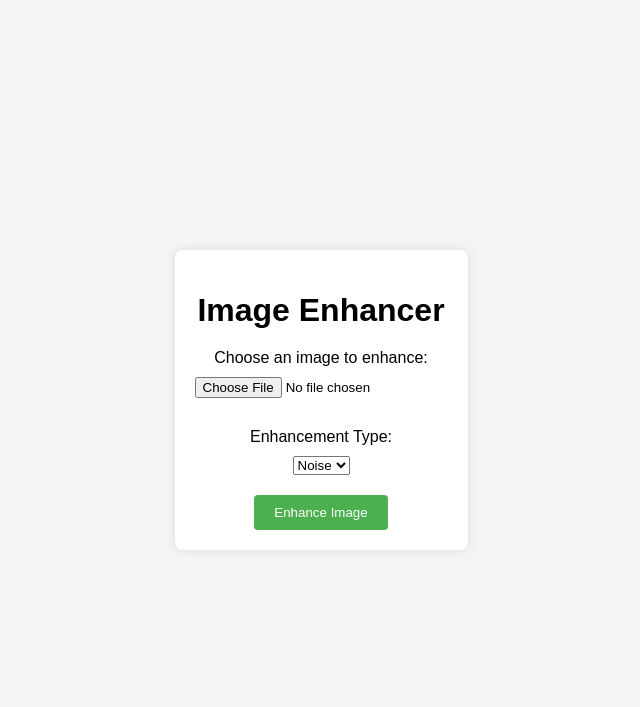
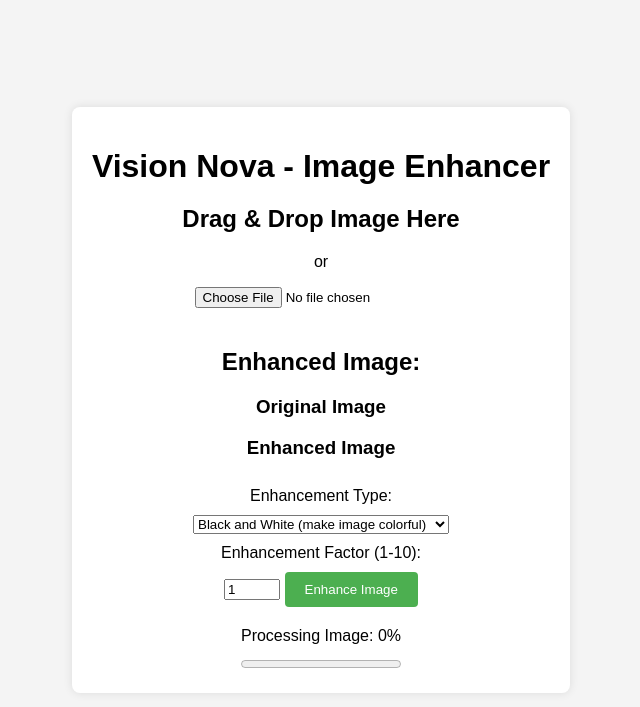
Before and after one commit to gauravlamba248/VisionNova, a Flask app: page / in a window 1280 px wide. Shown: the top 707 px of the page, without its empty margins (319-959 px from the left). Run offline with Flask 2, Linux system fonts and the light colour scheme.

Commit message:
Upgrade the frontend

```diff
--- a/templates/index.html
+++ b/templates/index.html
@@ -3,44 +3,61 @@
 <head>
     <meta charset="UTF-8">
     <meta name="viewport" content="width=device-width, initial-scale=1.0">
-    <title>Image Enhancer</title>
+    <title>Vision Nova - Image Enhancer</title>
     <link rel="stylesheet" href="{{ url_for('static', filename='css/styles.css') }}">
 </head>
 <body>
     <div class="container">
-        <h1>Image Enhancer</h1>
+        <h1>Vision Nova - Image Enhancer</h1>
 
-        <form action="{{ url_for('enhance_image') }}" method="POST" enctype="multipart/form-data">
-            <label for="imageUpload">Choose an image to enhance:</label>
-            <input type="file" id="imageUpload" name="image" required>
+        <div class="upload-area" id="uploadArea">
+            <h2>Drag & Drop Image Here</h2>
+            <p>or</p>
+            <input type="file" id="imageUpload" name="image" accept="image/*" required>
+        </div>
 
-            <div class="controls">
-                <label for="enhancement">Enhancement Type:</label>
-                <select id="enhancement" name="enhancement">
-                    <option value="noise">Noise</option>
-                    <option value="blur">Blur</option>
-                    <option value="black">Black</option>
-                    <option value="gray">Gray</option>
-                </select>
+        <h2>Enhanced Image:</h2>
+        <div class="image-container">
+            <div class="image-wrapper">
+                <h3>Original Image</h3>
+                <img id="originalImage" src="" alt="Original Image" style="display:none;">
             </div>
+            <div class="image-wrapper">
+                <h3>Enhanced Image</h3>
+                <img id="outputImage" src="" alt="Enhanced Image" style="display:none;">
+                <div class="button-container" style="display: flex; justify-content: center; margin-top: 10px;">
+                    <a id="downloadButton" class="download-button" href="#" style="display:none;">Download Enhanced Image</a>
+                    <button id="reuseButton" class="reuse-button" style="display:none;">Reuse This Image</button>
+                </div>
+            </div>
+        </div>
 
-            <button type="submit">Enhance Image</button>
-        </form>
+        <div class="controls">
+            <label for="enhancementType">Enhancement Type:</label>
+            <select id="enhancementType">
+                <option value="gray">Black and White (make image colorful)</option>
+                <option value="blur">Blur</option>
+                <option value="noise">Noise</option>
+                <option value="black">Black Spots (remove black spots/noise)</option>
+            </select>
 
-        {% if enhanced_image %}
-        <h2>Enhanced Image:</h2>
-        <img src="{{ url_for('static', filename='uploads/' + enhanced_image) }}" alt="Enhanced Image">
-        {% endif %}
+            <label for="factor">Enhancement Factor (1-10):</label>
+            <input type="number" id="factor" name="factor" min="1" max="10" value="1">
+
+            <button id="enhanceButton">Enhance Image</button>
+        </div>
+
+        <div class="progress">
+            <label>Processing Image: <span id="progressValue">0%</span></label>
+            <progress id="progressBar" value="0" max="100"></progress>
+        </div>
 
         {% if error %}
             <h2 style="color: red;">Error:</h2>
             <p>{{ error }}</p>
         {% endif %}
+    </div>
 
-        {% if status %}
-            <h2>Status:</h2>
-            <p>{{ status }}</p>
-        {% endif %}
-    </div>
+    <script src="{{ url_for('static', filename='javascript/script.js') }}"></script>
 </body>
 </html>
```
